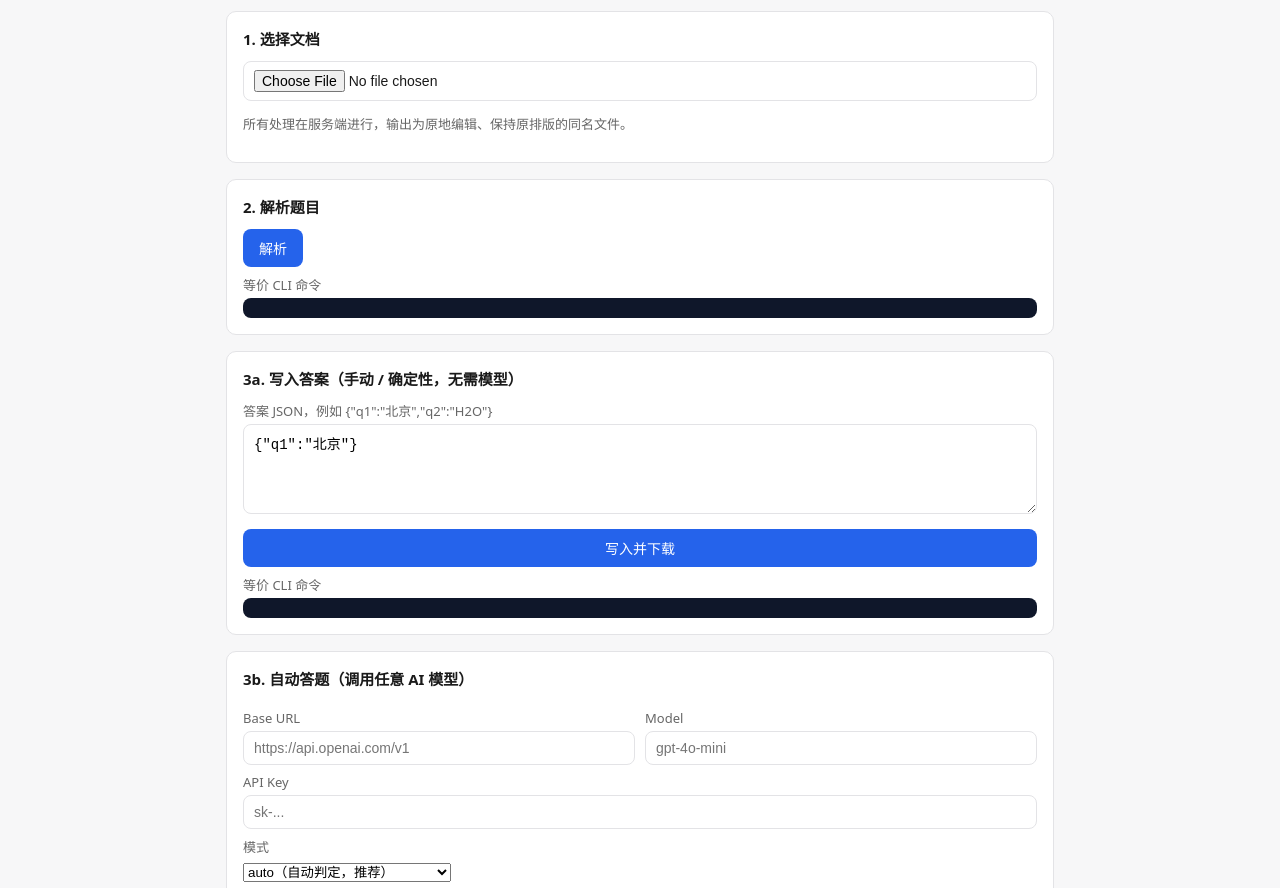
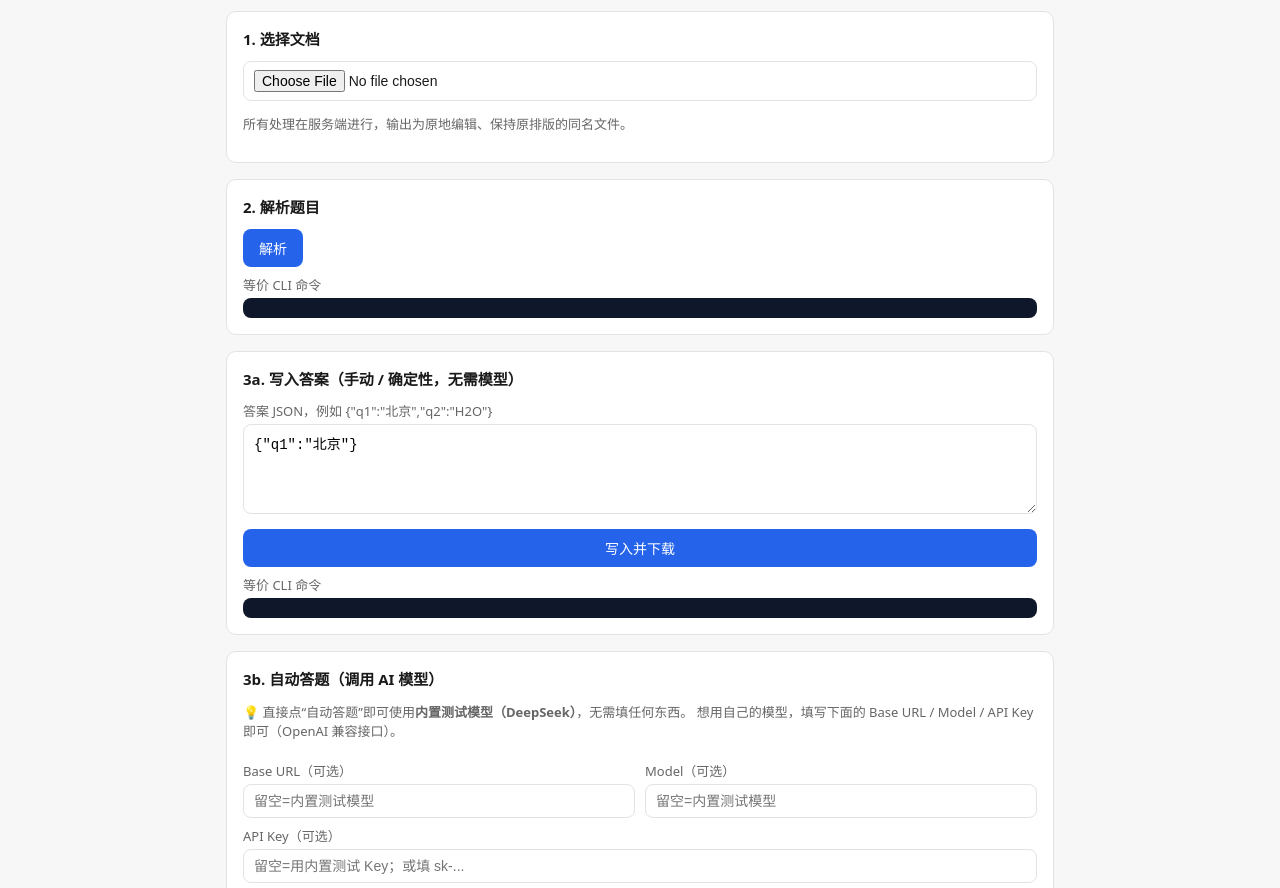
Before and after one commit to ASH19900601/autodoc-ai-answer, a plain HTML site: page autodoc/web/index.html in a window 1280 px wide. Shown: the part 62-950 px from the top of the page. Drawn offline with Linux system fonts and the light colour scheme; no server answers; files whose address does not match are found by name.

Commit message:
feat(demo): built-in test model + remove access token on hosted demo (v0.2.1)
- Web: Base URL/Model/API Key are optional; blank uses built-in test model (server-side DeepSeek), filled uses user's own OpenAI-compatible API
- Hosted demo no longer requires an access token (set up via Space secrets, not code)
- README: add live demo link; CHANGELOG 0.2.1

```diff
--- a/autodoc/web/index.html
+++ b/autodoc/web/index.html
@@ -69,13 +69,15 @@
     </div>
 
     <div class="card">
-      <h2>3b. 自动答题（调用任意 AI 模型）</h2>
+      <h2>3b. 自动答题（调用 AI 模型）</h2>
+      <p class="muted">💡 直接点“自动答题”即可使用<strong>内置测试模型（DeepSeek）</strong>，无需填任何东西。
+        想用自己的模型，填写下面的 Base URL / Model / API Key 即可（OpenAI 兼容接口）。</p>
       <div class="row">
-        <div><label>Base URL</label><input type="text" id="base_url" data-testid="base_url" placeholder="https://api.openai.com/v1" /></div>
-        <div><label>Model</label><input type="text" id="model" data-testid="model" placeholder="gpt-4o-mini" /></div>
+        <div><label>Base URL（可选）</label><input type="text" id="base_url" data-testid="base_url" placeholder="留空=内置测试模型" /></div>
+        <div><label>Model（可选）</label><input type="text" id="model" data-testid="model" placeholder="留空=内置测试模型" /></div>
       </div>
-      <label>API Key</label>
-      <input type="text" id="api_key" data-testid="api_key" placeholder="sk-..." />
+      <label>API Key（可选）</label>
+      <input type="text" id="api_key" data-testid="api_key" placeholder="留空=用内置测试 Key；或填 sk-..." />
       <label>模式</label>
       <select id="mode" data-testid="mode">
         <option value="auto">auto（自动判定，推荐）</option>
```
Also changed, not shown: 4 other files.
